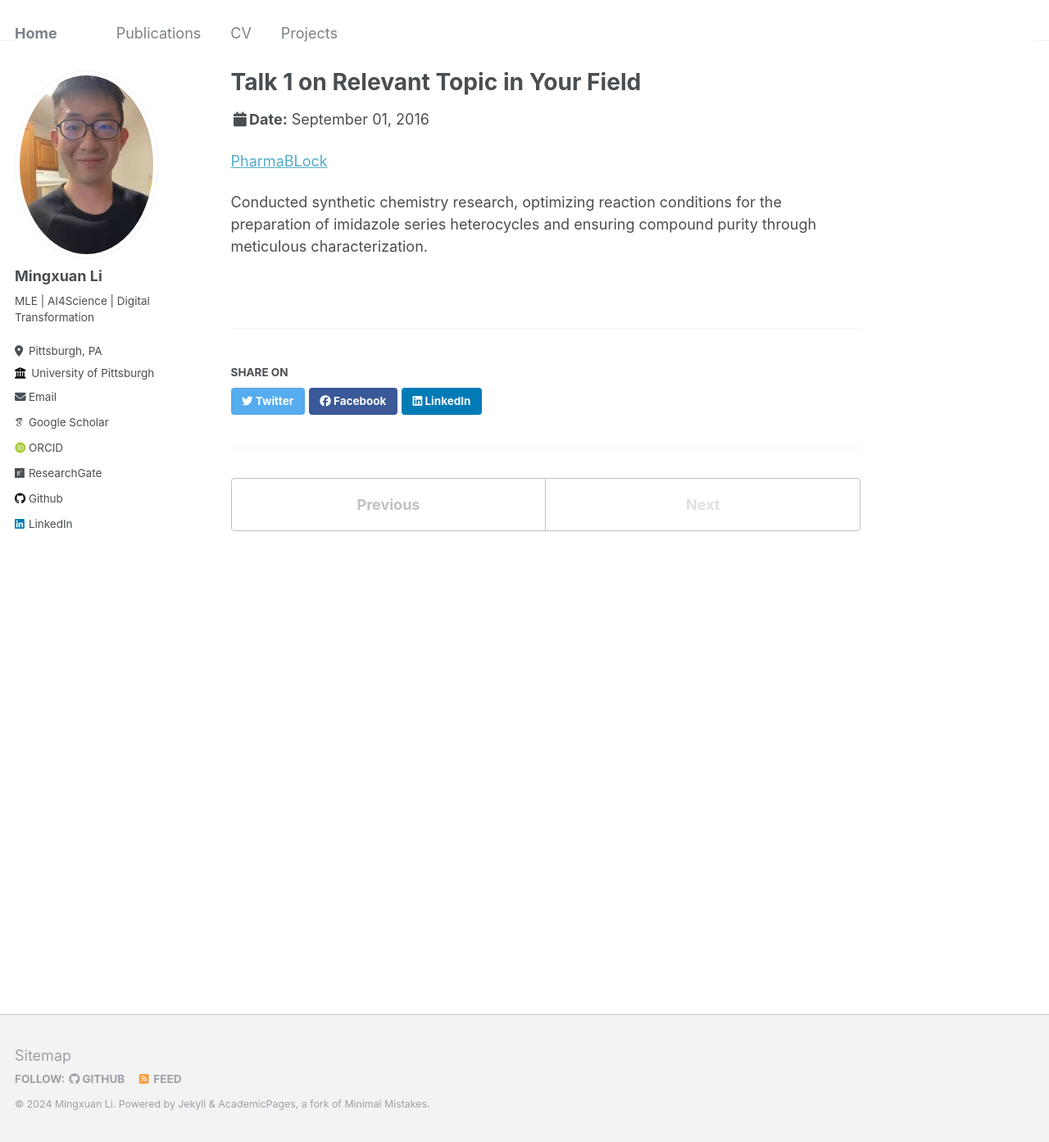
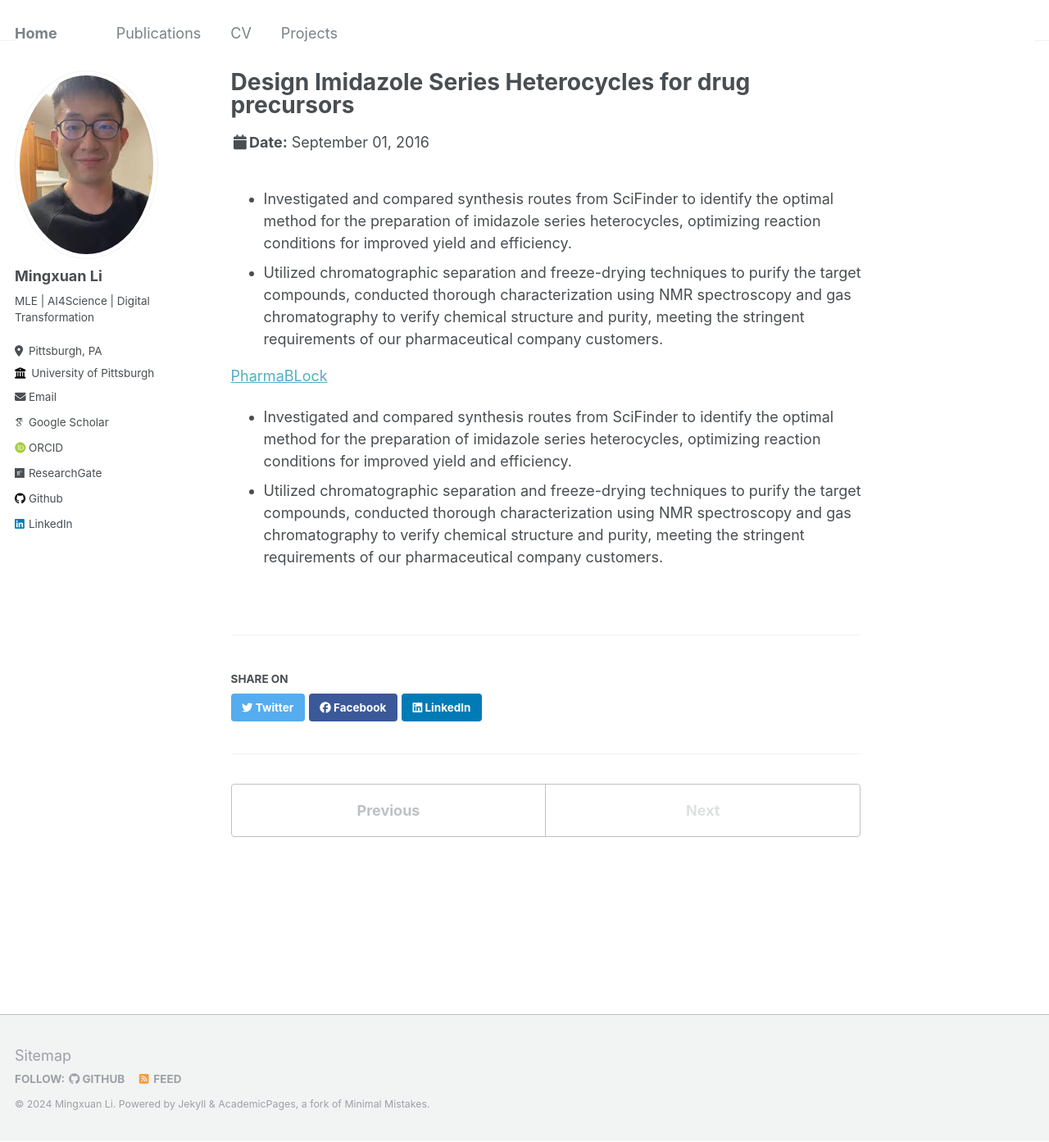
Before and after one commit to Mil152/mil152.github.io, a Jekyll site: the page built from _talks/2012-03-01-talk-1.md, in a window 1280 px wide and 1393 px high. Shown: the whole window at 82% size. Built offline with Jekyll 4.4.1, drawn with Linux system fonts in a browser that asks for light colours; some web fonts are replaced.

Commit message:
Update 2012-03-01-talk-1.md

```diff
--- a/_talks/2012-03-01-talk-1.md
+++ b/_talks/2012-03-01-talk-1.md
@@ -1,5 +1,5 @@
 ---
-title: "Talk 1 on Relevant Topic in Your Field"
+title: "Design Imidazole Series Heterocycles for drug precursors"
 collection: talks
 type: "Synthetic Chemist"
 permalink: /talks/2012-09-01-talk-1
@@ -8,6 +8,11 @@ date: 2016-09-01
 location: "Nanjing, China"
 ---
 
+- Investigated and compared synthesis routes from SciFinder to identify the optimal method for the preparation of imidazole series heterocycles, optimizing reaction conditions for improved yield and efficiency.
+- Utilized chromatographic separation and freeze-drying techniques to purify the target compounds, conducted thorough characterization using NMR spectroscopy and gas chromatography to verify chemical structure and purity, meeting the stringent requirements of our pharmaceutical company customers.
+
+
 [PharmaBLock](https://www.pharmablock.com/)
 
-Conducted synthetic chemistry research, optimizing reaction conditions for the preparation of imidazole series heterocycles and ensuring compound purity through meticulous characterization.
+- Investigated and compared synthesis routes from SciFinder to identify the optimal method for the preparation of imidazole series heterocycles, optimizing reaction conditions for improved yield and efficiency.
+- Utilized chromatographic separation and freeze-drying techniques to purify the target compounds, conducted thorough characterization using NMR spectroscopy and gas chromatography to verify chemical structure and purity, meeting the stringent requirements of our pharmaceutical company customers.
```
